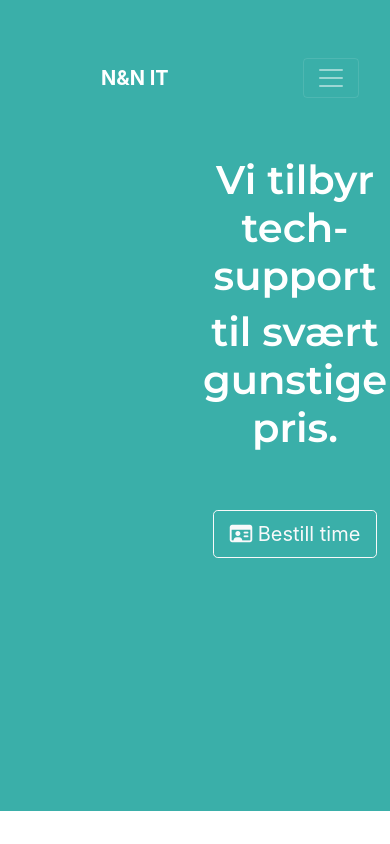
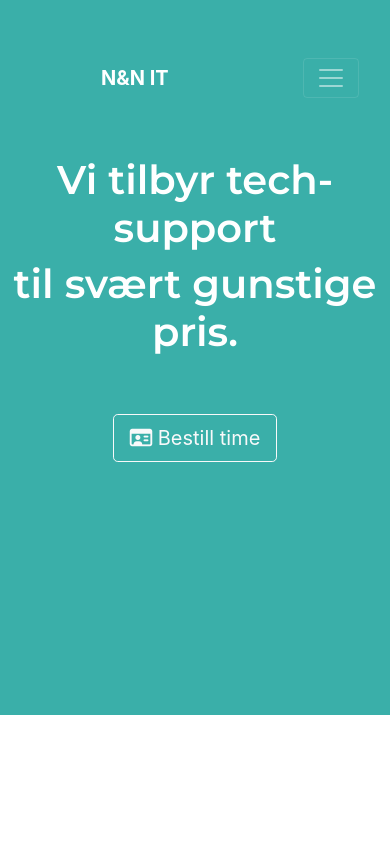
Before and after one commit to nurrecod/N-N.nettside, a plain HTML site: page index.html in a window 390 px wide. Shown: the top 844 px of the page. Drawn offline with nearby package versions, Linux system fonts and the light colour scheme.

Commit message:
Update styles.css

```diff
--- a/css/styles.css
+++ b/css/styles.css
@@ -99,7 +99,15 @@ h3 {
 
   }
 
+   h1 {
+    text-align: center;
+    padding-left: 0px;
+  }
 
+  .buttons {
+    padding-left: 0px;
+    text-align: center;
+  }
 }
 
 .it-bilde {
```
